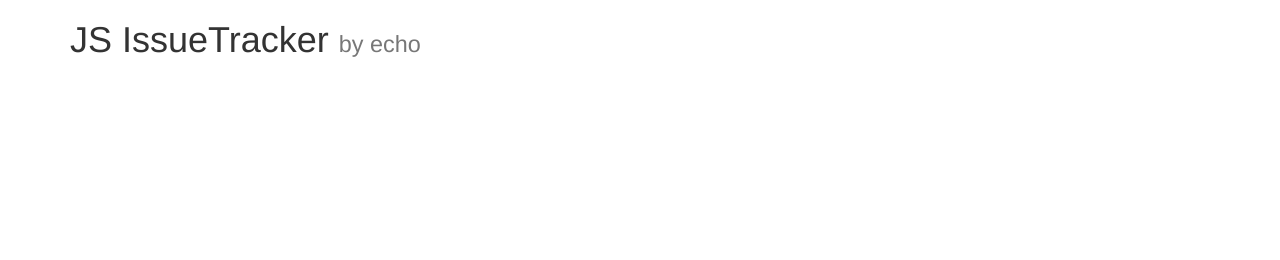
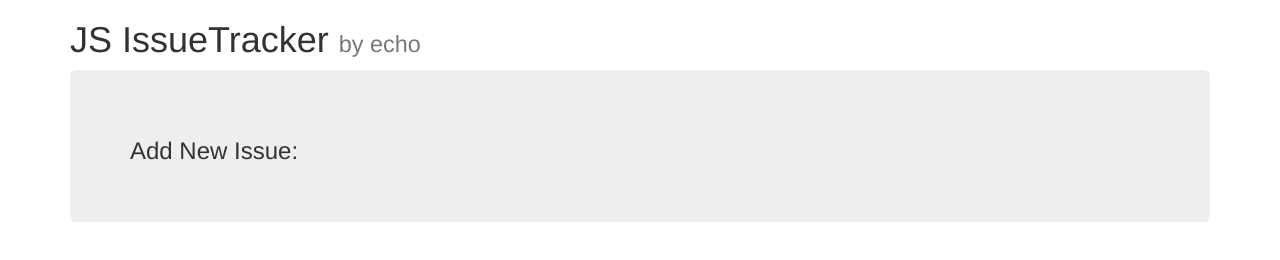
Before and after one commit to helloecho12345/JS_Issue_Tracker, a website: page index.html in a window 1280 px wide. Drawn offline with nearby package versions, Linux system fonts and the light colour scheme.

Commit message:
added jumbotron class div and form id issueInputForm

```diff
--- a/index.html
+++ b/index.html
@@ -9,6 +9,13 @@
   <body>
     <div class="container">
       <h1>JS IssueTracker <small> by echo</small></h1>
+      <div class="jumbotron">
+        <h3>Add New Issue:</h3>
+        <form id="issueInputForm">
+
+        </form>
+
+      </div>
     </div>
     <!-- ChanceJS is a small JS library to generate unique identifiers for issues -->
     <script src="http://chancejs.com/chance.min.js"></script>
```
Also changed, not shown: 1 other file.
